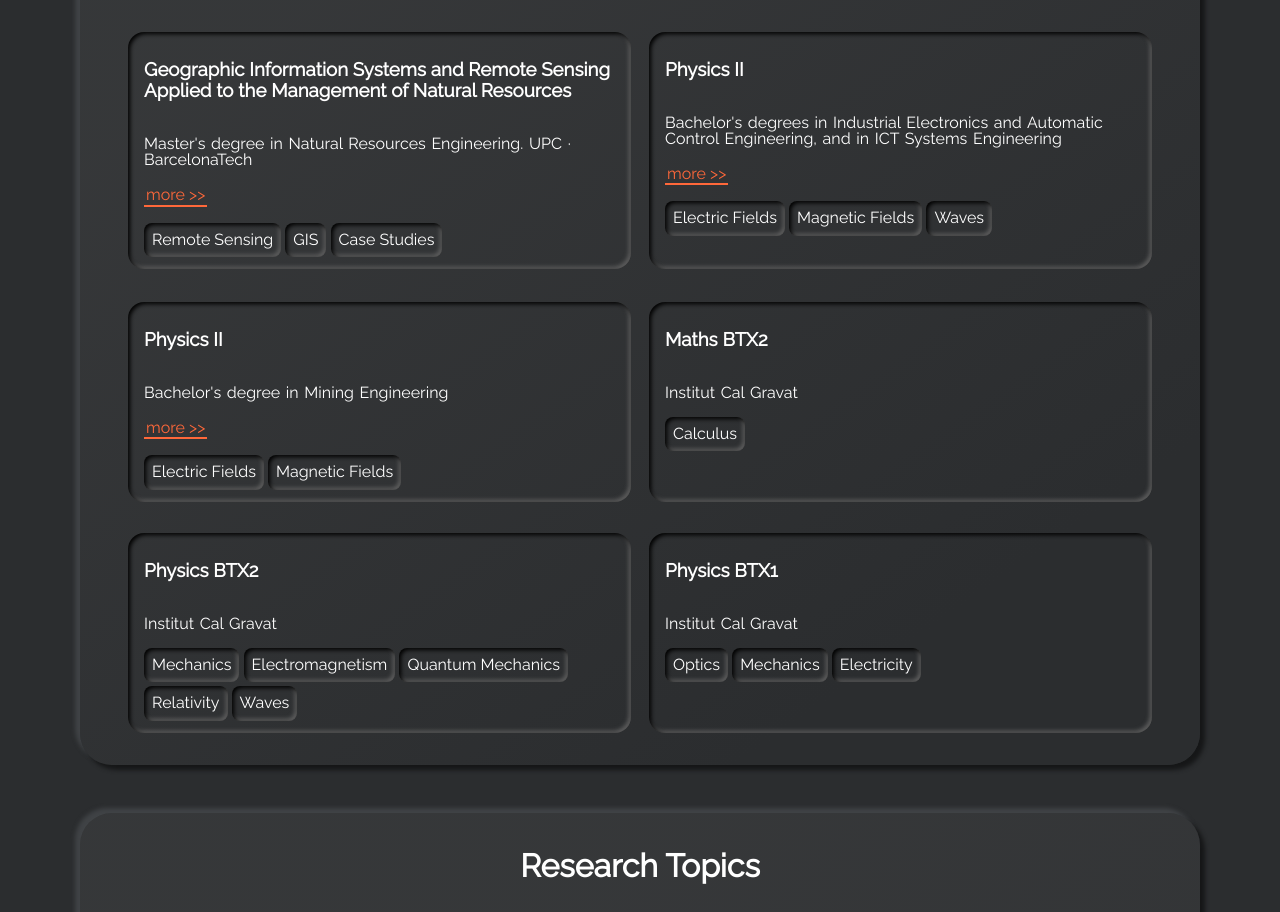
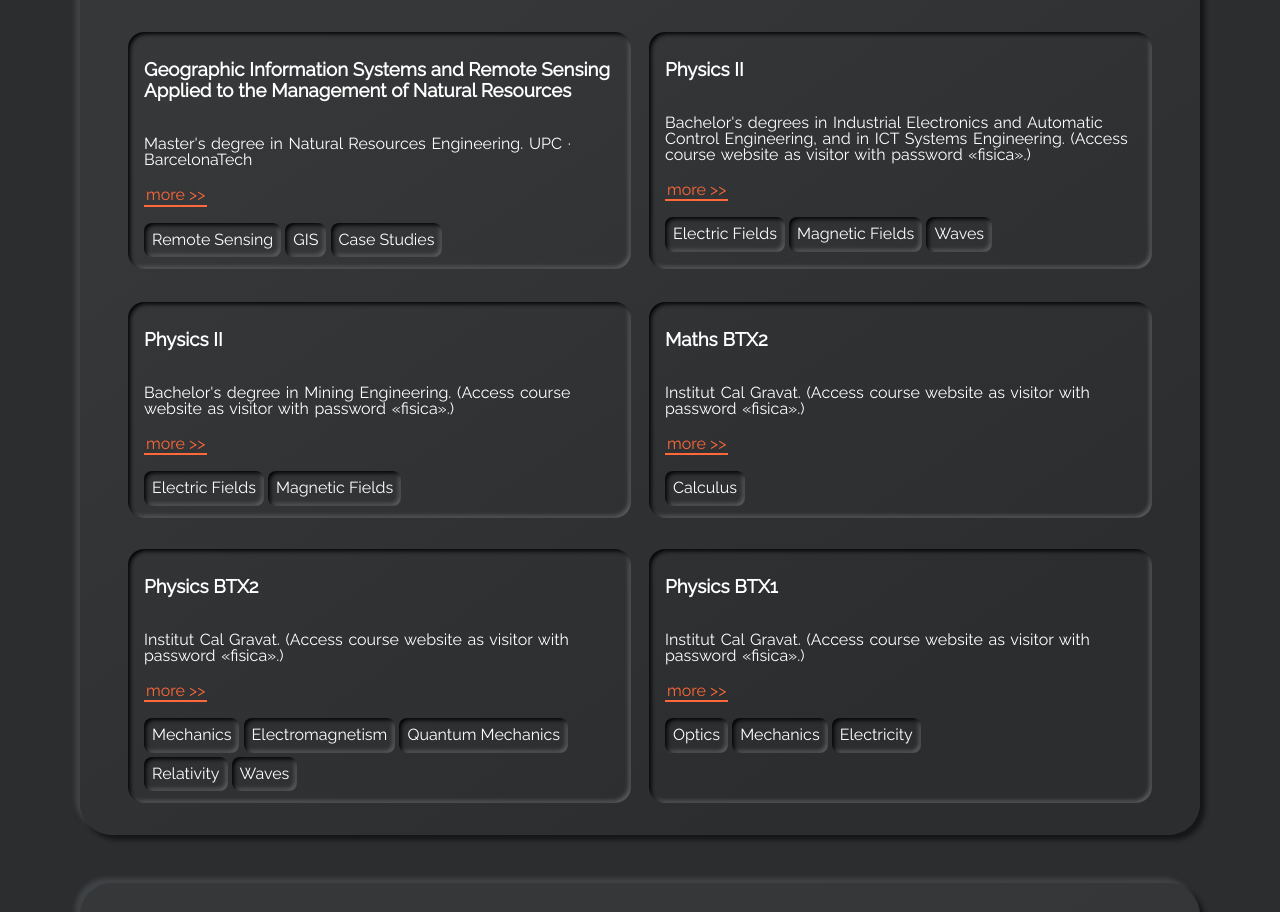
Before and after one commit to vallbe/vallbe.github.io, a plain HTML site: page index.html in a window 1280 px wide. Shown: the part 5072-5984 px from the top of the page. Drawn offline with Linux system fonts and the light colour scheme.

Commit message:
Teaching updates.

```diff
--- a/index.html
+++ b/index.html
@@ -685,9 +685,9 @@
         <div class="name-link-wrapper">
           <h3>Physics II</h3>
         </div>
-        <p class="project-desc">Bachelor's degrees in Industrial Electronics and Automatic Control Engineering, and in ICT Systems Engineering</p>
+        <p class="project-desc">Bachelor's degrees in Industrial Electronics and Automatic Control Engineering, and in ICT Systems Engineering. (Access course website as visitor with password «fisica».)</p>
 
-          <a class="highlight-link" href="https://futur.upc.edu/MarcVallbeMumbru" target="_blank" rel="noreferrer">
+          <a class="highlight-link" href="https://atenea.upc.edu/course/view.php?id=63129" target="_blank" rel="noreferrer">
             more >>
           </a>
 
@@ -708,7 +708,7 @@
         <div class="name-link-wrapper">
           <h3>Physics II</h3>
         </div>
-        <p class="project-desc">Bachelor's degree in Mining Engineering</p>
+        <p class="project-desc">Bachelor's degree in Mining Engineering. (Access course website as visitor with password «fisica».)</p>
 
           <a class="highlight-link" href="https://futur.upc.edu/MarcVallbeMumbru" target="_blank" rel="noreferrer">
             more >>
@@ -729,7 +729,11 @@
         <div class="name-link-wrapper">
           <h3>Maths BTX2</h3>
         </div>
-        <p class="project-desc">Institut Cal Gravat</p>
+        <p class="project-desc">Institut Cal Gravat. (Access course website as visitor with password «fisica».)</p>
+
+          <a class="highlight-link" href="https://educaciodigital.cat/iescalgravat/moodle/" target="_blank" rel="noreferrer">
+            more >>
+          </a>
 
 
           <div class="tag-wrapper">
@@ -744,7 +748,11 @@
         <div class="name-link-wrapper">
           <h3>Physics BTX2</h3>
         </div>
-        <p class="project-desc">Institut Cal Gravat</p>
+        <p class="project-desc">Institut Cal Gravat. (Access course website as visitor with password «fisica».)</p>
+
+          <a class="highlight-link" href="https://educaciodigital.cat/iescalgravat/moodle/course/view.php?id=122" target="_blank" rel="noreferrer">
+            more >>
+          </a>
 
 
           <div class="tag-wrapper">
@@ -767,7 +775,11 @@
         <div class="name-link-wrapper">
           <h3>Physics BTX1</h3>
         </div>
-        <p class="project-desc">Institut Cal Gravat</p>
+        <p class="project-desc">Institut Cal Gravat. (Access course website as visitor with password «fisica».)</p>
+
+          <a class="highlight-link" href="https://educaciodigital.cat/iescalgravat/moodle/course/view.php?id=42" target="_blank" rel="noreferrer">
+            more >>
+          </a>
 
 
           <div class="tag-wrapper">
```
